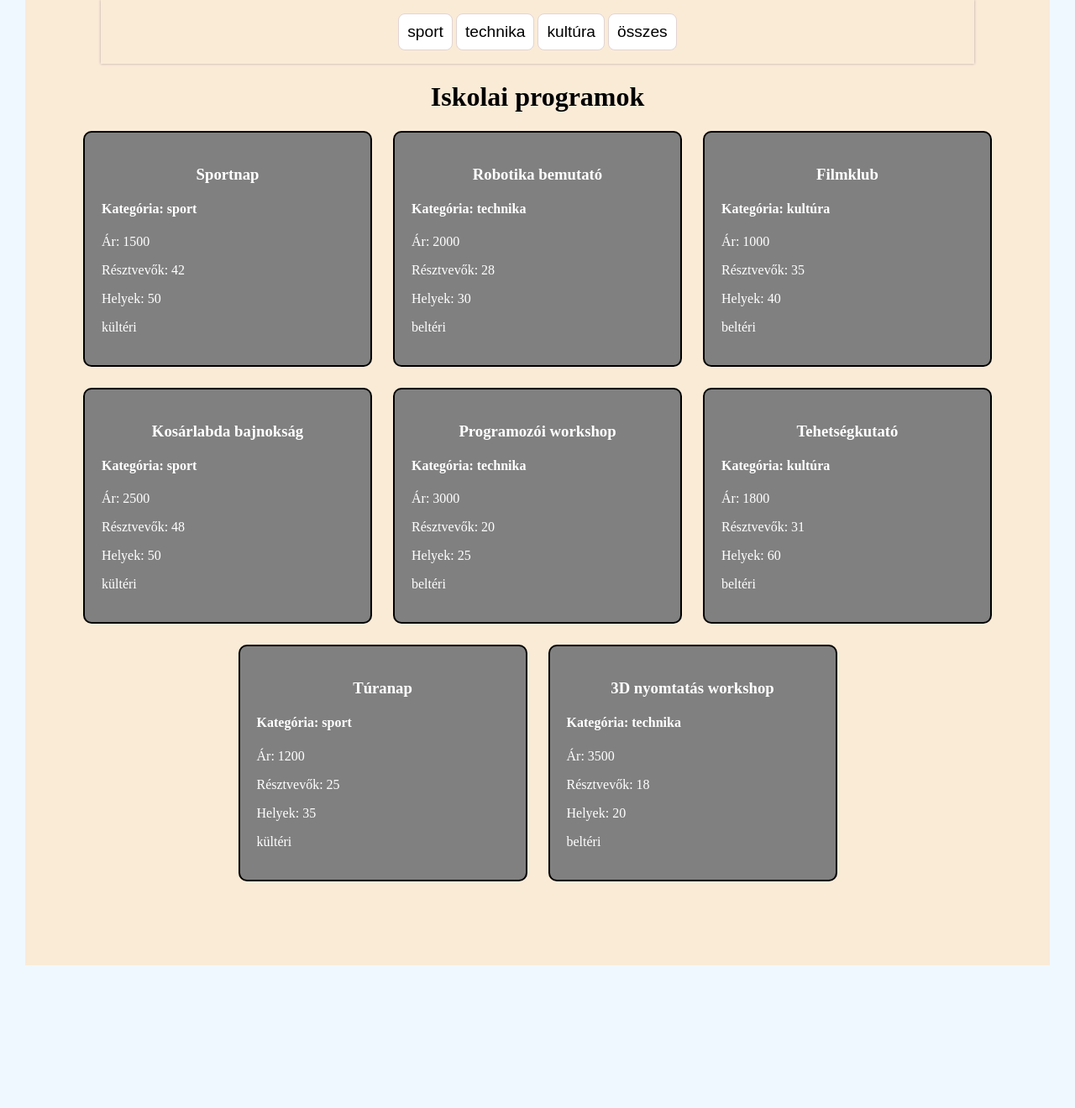
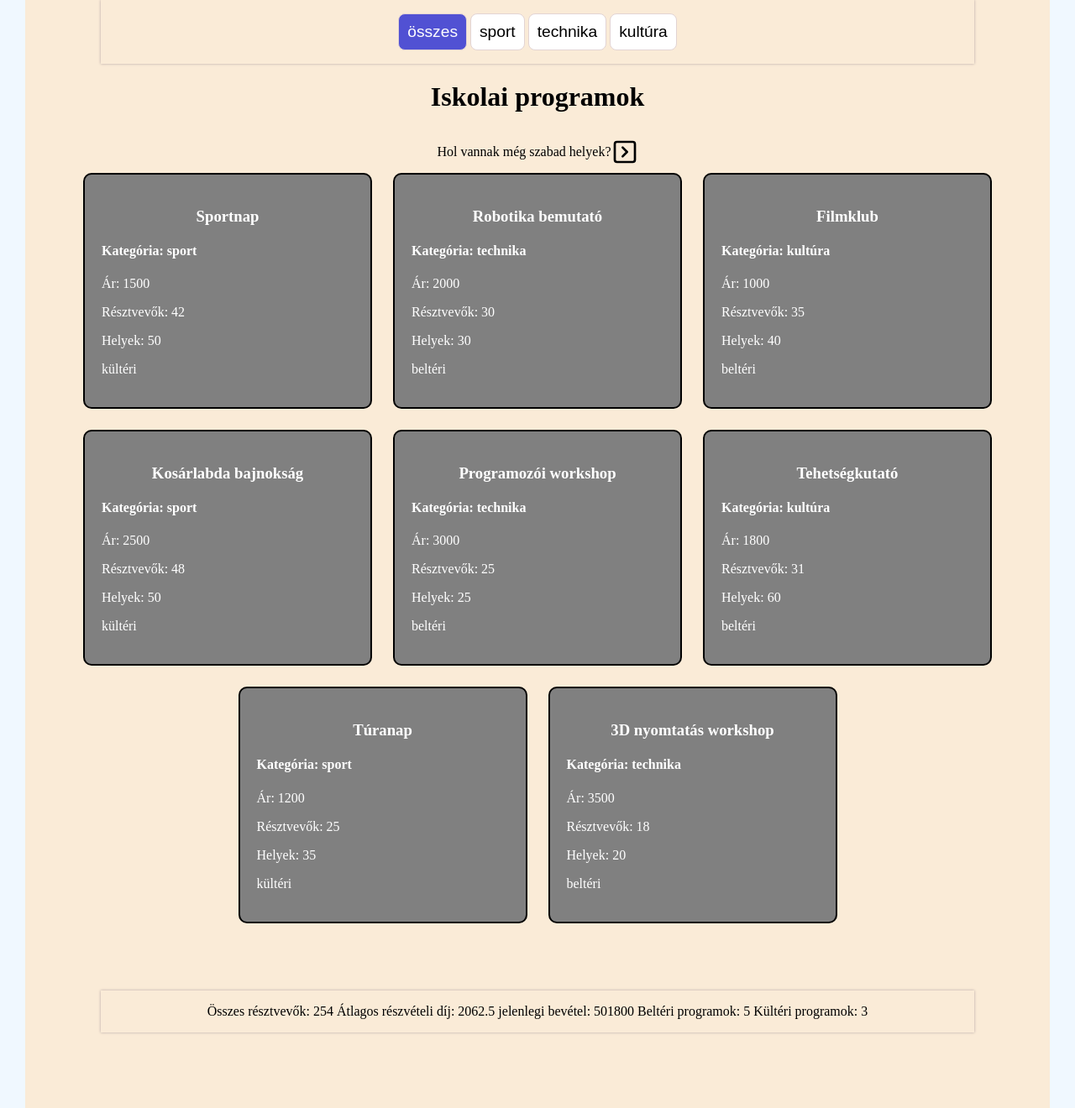
Before and after one commit to tejszelet/programs_vite, a website built with Vite: page index.html in a window 1280 px wide. Shown: the part 100-1420 px from the top of the page at 84% size. Before the commit the page ends 1280 px from the top, so only its background shows below. Built offline with nearby package versions, Linux system fonts and the light colour scheme.

Commit message:
active button design

```diff
--- a/index.html
+++ b/index.html
@@ -10,9 +10,18 @@
 
     <div class="container">
       <header onclick="onCategClick(event)"></header>
+
+
       <h1>Iskolai programok</h1>
+      <div class="info">
+        <p>Hol vannak még szabad helyek?</p>
+        <i data-lucide="square-chevron-right" class="btn" onclick="availablePrograms()"></i>
+      </div>
+
       <div class="programs"></div>
+    <footer></footer>
     </div>
+
 
     <script type="module" src="/src/main.js"></script>
   </body>
--- a/package.json
+++ b/package.json
@@ -10,5 +10,8 @@
   },
   "devDependencies": {
     "vite": "^8.3.0"
+  },
+  "dependencies": {
+    "lucide": "^1.48.0"
   }
 }
--- a/src/data/data.js
+++ b/src/data/data.js
@@ -13,7 +13,7 @@ export const programs = [
     title: "Robotika bemutató",
     category: "technika",
     price: 2000,
-    participants: 28,
+    participants: 30,
     capacity: 30,
     indoor: true,
   },
@@ -40,7 +40,7 @@ export const programs = [
     title: "Programozói workshop",
     category: "technika",
     price: 3000,
-    participants: 20,
+    participants: 25,
     capacity: 25,
     indoor: true,
   },
--- a/src/main.js
+++ b/src/main.js
@@ -1,16 +1,44 @@
 import { programs } from './data/data'
 import './style.css'
-import { renderCateg, renderPrograms } from './ui/render'
+import { renderCateg, renderFooter, renderPrograms } from './ui/render'
+import { createIcons, icons } from 'lucide';
+
+createIcons({ icons });
+
 
 renderPrograms(programs)
 renderCateg(programs)
+renderFooter(programs)
 
 //globalisan hozzuk létre a window obj.-al
 
 window.onCategClick = function onCategClick(e) {
 console.log(e.target.textContent);
+console.log(e.target.tagName);
+
+if(e.target.tagName != 'BUTTON') return
+//az összesen végigiterálunk és levesszük az activeBtn jelölőt
+document.querySelectorAll('button').forEach(button => button.classList.remove('activeBtn'))
+//amelyikre kattintottunk arra rátesszük
+e.target.classList.add('activeBtn')
+
 const selectedCateg = e.target.textContent
 
 const filteredPrograms = programs.filter(obj => obj.category == selectedCateg)
 selectedCateg == 'összes' ? renderPrograms(programs) : renderPrograms(filteredPrograms)
+
  }
+
+
+ window.availablePrograms = function availablePrograms() {
+    console.log('ok');
+    document.querySelectorAll('button').forEach(button => button.classList.remove('activeBtn'))
+    document.querySelector('.btn').classList.add('activeBtn')
+
+
+    const filteredPrograms = programs.filter(obj => obj. capacity > obj.participants)
+    renderPrograms(filteredPrograms)
+
+
+
+ }
--- a/src/style.css
+++ b/src/style.css
@@ -29,6 +29,7 @@ h1 {
   color: white;
   min-width: 300px;
   padding: 20px;
+  box-shadow: 10px;
 }
 
 h3 {
@@ -51,3 +52,28 @@ button {
   border-radius: 8px;
   font-size: 1.2rem;
 }
+
+.activeBtn {
+  background-color: rgb(81, 81, 211);
+  color: white;
+}
+
+footer {
+  text-align: center;
+  width: 90%;
+  margin: 0 auto;
+  box-shadow: 0 0 3px rgb(179, 164, 164);
+  padding: 1rem;
+  margin-top: 5rem;
+}
+.info {
+  display: flex;
+  justify-content: center;
+  align-items: center;
+}
+
+.btn {
+    width: 2rem;
+  height: 2rem;
+  cursor: pointer;
+}
--- a/src/ui/render.js
+++ b/src/ui/render.js
@@ -20,11 +20,38 @@ export function renderCateg(arr) {
     console.log(categories);
     categories = [...new Set(categories)]
     console.log(categories);
-    categories = [...categories, 'összes']
+    //categories = [...categories, 'összes']
 
     const btnStr = categories.map(ctg => `
         <button>${ctg}</button>
         `).join('')
-    document.querySelector('header').innerHTML = btnStr
+    document.querySelector('header').innerHTML =`<button class = "activeBtn">összes</button>` + btnStr
+
 
 }
+
+export function renderFooter(arr) {
+
+    const totalResztvevo = arr.reduce((acc, obj) => obj.participants + acc, 0)
+
+    const asd = arr.reduce((acc, obj) => obj.price + acc, 0)
+    const atlag = asd / arr.length
+
+    const bevetel = arr.reduce((acc, obj) => acc + obj.price * obj.participants, 0)
+
+    const totalindoor= arr.reduce((acc,obj)=>obj.indoor ? acc+1 : acc,0)
+    const totaloutdoor= arr.reduce((acc,obj)=>obj.indoor ? acc :acc+1,0)
+
+
+
+
+
+
+
+    document.querySelector('footer').innerHTML += `Összes résztvevők: ${totalResztvevo}   `
+    document.querySelector('footer').innerHTML += `Átlagos részvételi díj: ${atlag}   `
+    document.querySelector('footer').innerHTML += `jelenlegi bevétel: ${bevetel}   `
+    document.querySelector('footer').innerHTML += `Beltéri programok: ${totalindoor}   `
+    document.querySelector('footer').innerHTML += `Kültéri programok: ${totaloutdoor}`
+
+}
```
Also changed, not shown: test.html (added, +220 -0 lines), pnpm-lock.yaml.
